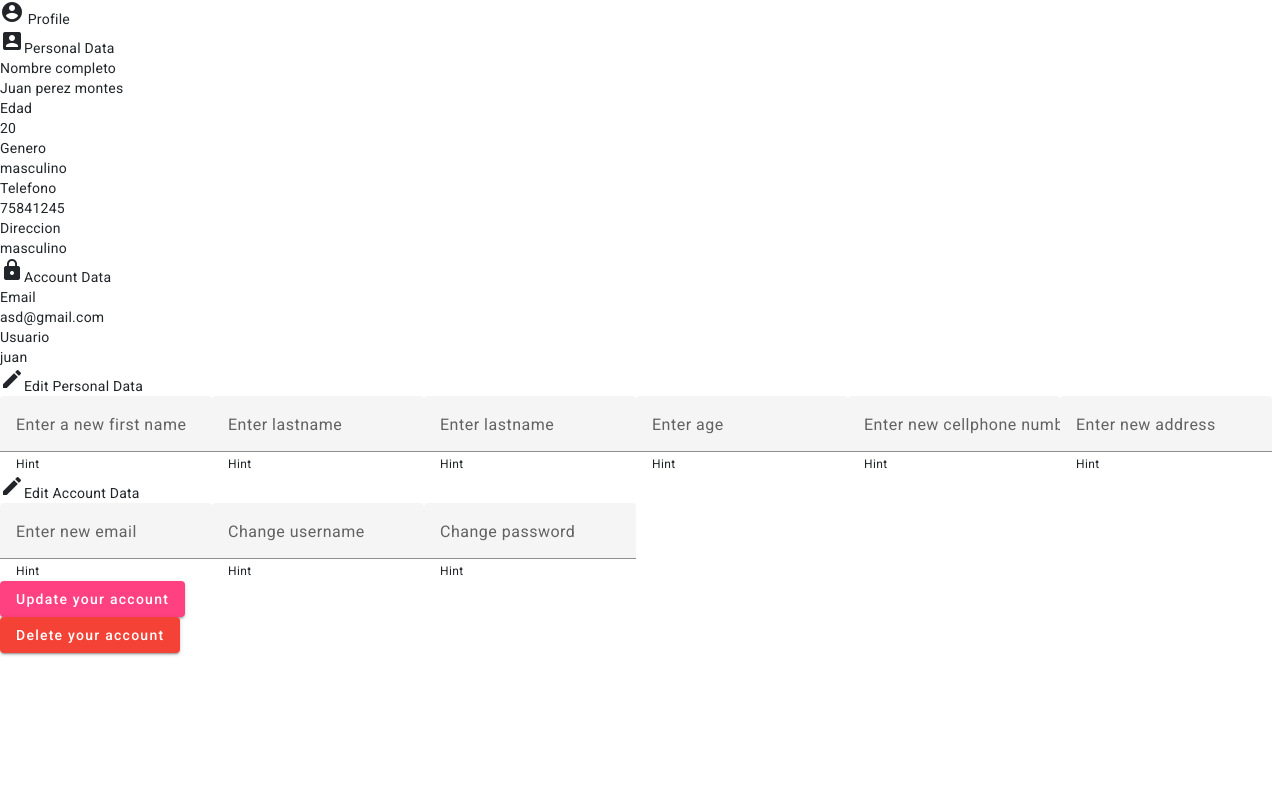
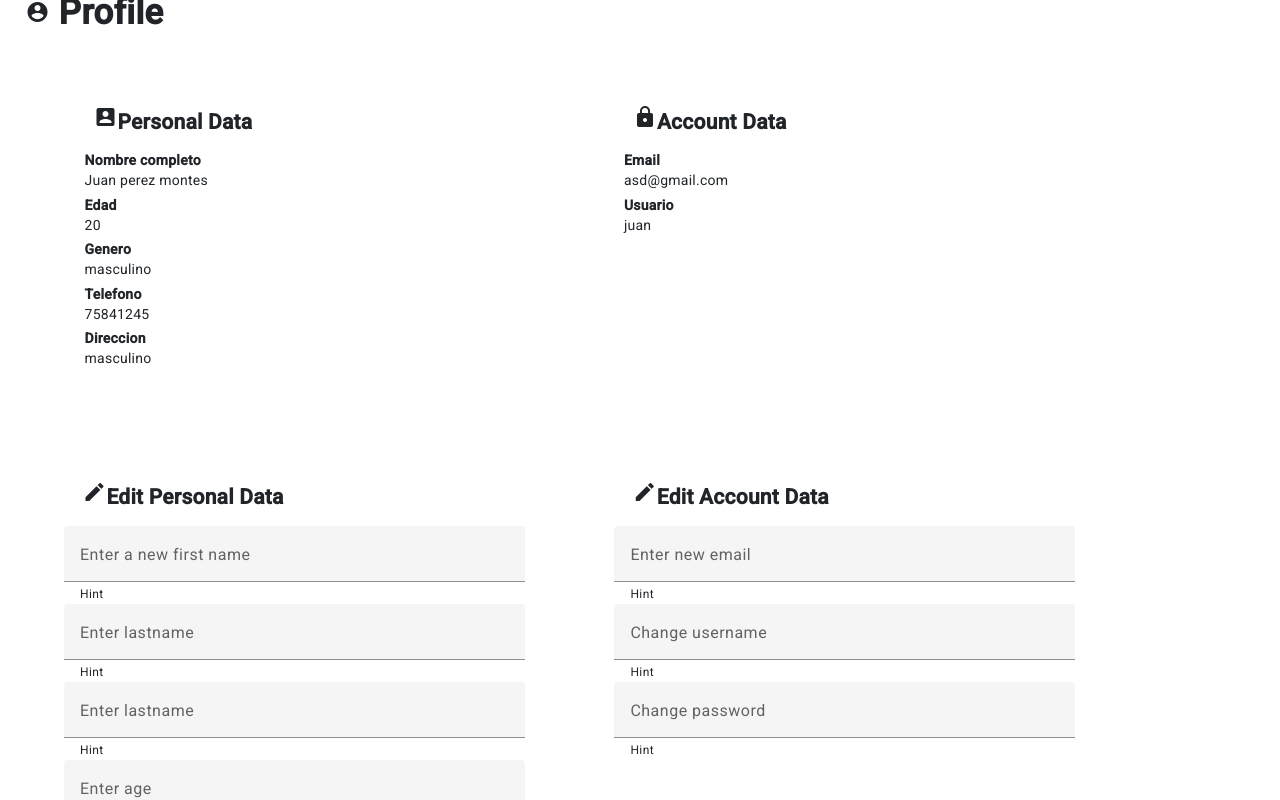
Before and after one commit to Baku15/Ecomerce-CICD-fronted, an Angular app: page /perfil-user in a window 1280 px wide. Shown: the top 800 px of the page. Built offline with nearby package versions, Linux system fonts and the light colour scheme.

Commit message:
dandole estilo en css

```diff
--- a/src/app/perfil-usuario/perfil-usuario.component.css
+++ b/src/app/perfil-usuario/perfil-usuario.component.css
@@ -0,0 +1,60 @@
+.vertical-layout{
+    background-color: white;
+    border-radius: 15px;
+    padding: 2%;
+    flex-direction: column;
+    display: flex;
+    margin-top: 2%;
+    margin-left: 3%;
+    width: 40%;
+}
+
+.horizontal-layout{
+    display: flex;
+    flex-direction: row;
+}
+
+.title{
+    margin-left: 2%;
+    font-size: 250%;
+    font-weight: bold;
+}
+.subtitle{
+    font-weight: bold;
+}
+.data{}
+.baja{
+    margin: 1%;
+    flex-direction: row;
+    display: flex;
+}
+
+.personal-data{
+    margin: 4%;
+    font-size: 150%;
+    font-weight: bold;
+}
+.account-data{
+    margin: 4%;
+    font-size: 150%;
+    font-weight: bold;
+}
+.label{
+    margin-left: 2%;
+    font-size: 100%;
+    font-weight: bold;
+}
+.value{
+    margin-left: 2%;
+    font-size: 100%;
+    font-weight: normal;
+    margin-bottom: 1%;
+}
+.data-secction{
+    background-color: white;
+    margin: 1%;
+    border-radius: 15px;
+}
+.button-secction{
+    margin: 2%;
+}
```
